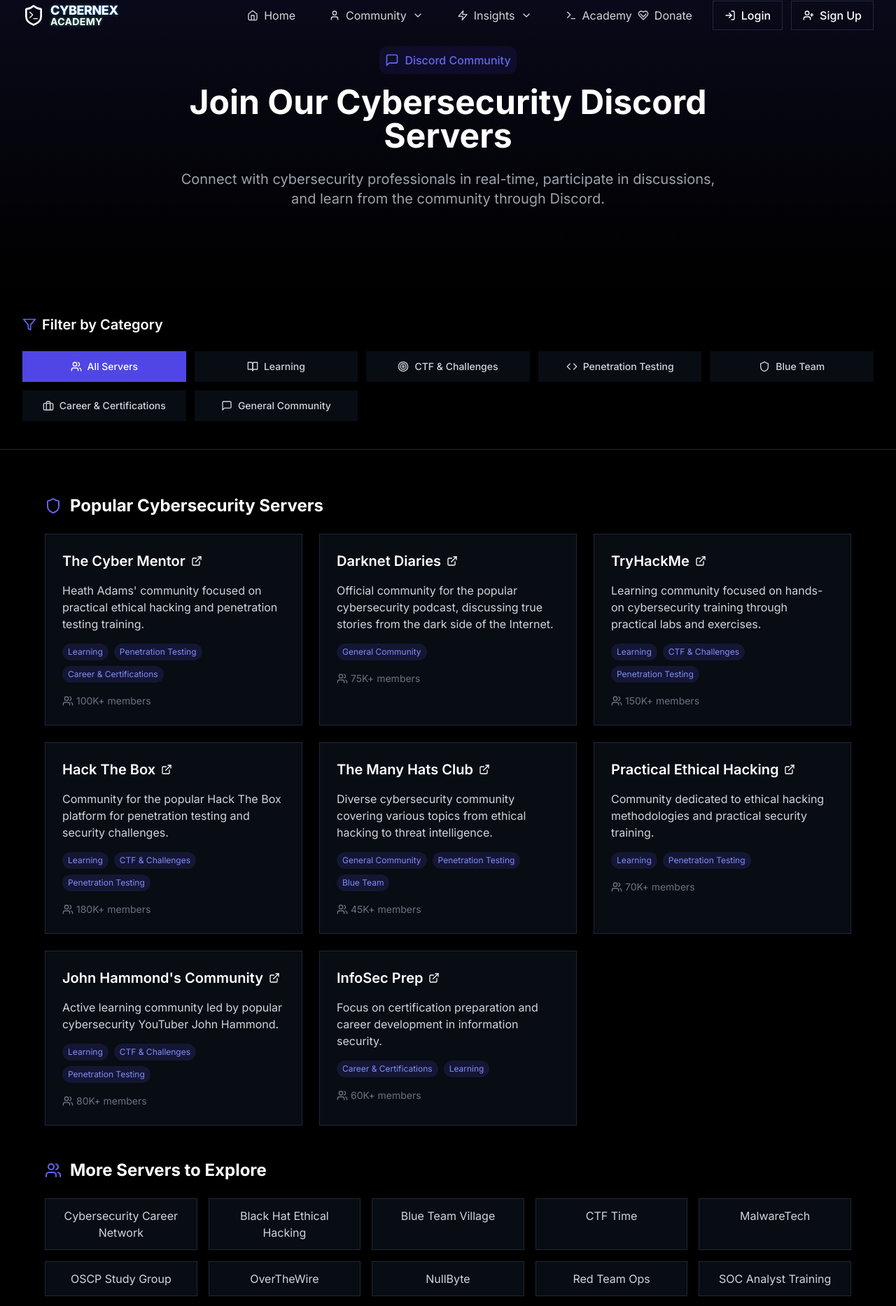
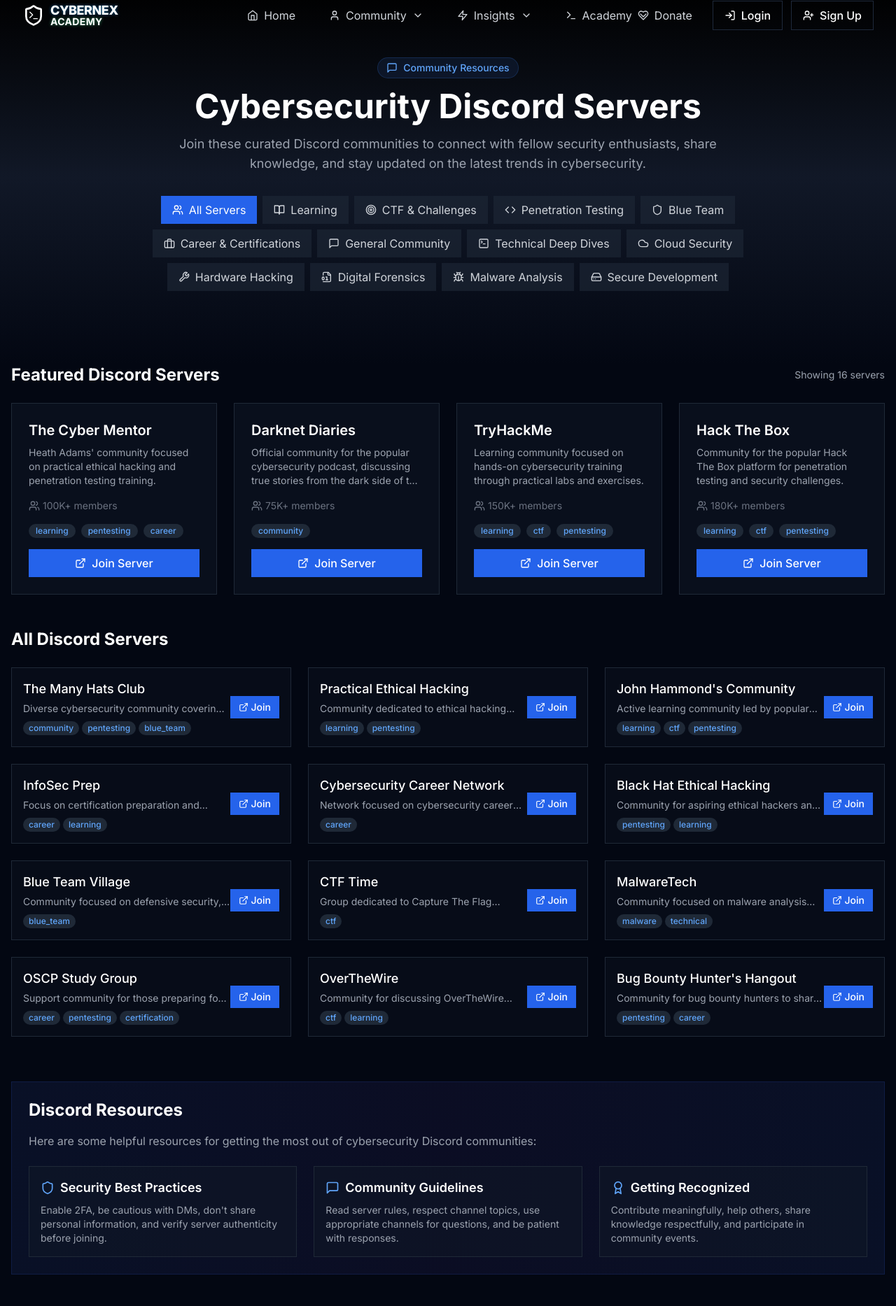
Before and after one commit to Blackpenguin46/cybernexacademy, a Next.js app: page /community/discord in a window 1280 px wide. Shown: the part 14-1881 px from the top of the page at 70% size. Built offline with nearby package versions, Linux system fonts and the light colour scheme.

Commit message:
Update Vercel config to deploy main branch to preview; fix Discord page icon

```diff
--- a/app/community/discord/page.tsx
+++ b/app/community/discord/page.tsx
@@ -1,10 +1,11 @@
 "use client"
 
 import { useState } from "react"
-import { Shield, ExternalLink, ThumbsUp, Users, MessageSquare, BookOpen, Target, Code, Server, Lock, AlertTriangle, Monitor, Flame, Award, Briefcase, Filter, X } from "lucide-react"
+import { Shield, ExternalLink, ThumbsUp, Users, MessageSquare, BookOpen, Target, Code, Server, Lock, AlertTriangle, Monitor, Flame, Award, Briefcase, Filter, X, HardDrive, Cloud, Wrench, FileDigit, Bug, TerminalSquare } from "lucide-react"
 import Link from "next/link"
 import { Button } from "@/components/ui/button"
 import CategoryFilter from '@/app/components/CategoryFilter'
+import { discordServers } from "@/data/discord-servers"
 
 // Define interface for Category
 interface Category {
@@ -25,91 +26,24 @@
     { id: 'blue_team', name: 'Blue Team', icon: Shield },
     { id: 'career', name: 'Career & Certifications', icon: Briefcase },
     { id: 'community', name: 'General Community', icon: MessageSquare },
-  ]
-
-  const popularServers = [
-    {
-      name: "The Cyber Mentor",
-      description: "Heath Adams' community focused on practical ethical hacking and penetration testing training.",
-      members: "100K+",
-      url: "https://discord.gg/thecybermentor",
-      categories: ["learning", "pentesting", "career"]
-    },
-    {
-      name: "Darknet Diaries",
-      description: "Official community for the popular cybersecurity podcast, discussing true stories from the dark side of the Internet.",
-      members: "75K+",
-      url: "https://discord.gg/darknetdiaries",
-      categories: ["community"]
-    },
-    {
-      name: "TryHackMe",
-      description: "Learning community focused on hands-on cybersecurity training through practical labs and exercises.",
-      members: "150K+",
-      url: "https://discord.gg/tryhackme",
-      categories: ["learning", "ctf", "pentesting"]
-    },
-    {
-      name: "Hack The Box",
-      description: "Community for the popular Hack The Box platform for penetration testing and security challenges.",
-      members: "180K+",
-      url: "https://discord.gg/hackthebox",
-      categories: ["learning", "ctf", "pentesting"]
-    },
-    {
-      name: "The Many Hats Club",
-      description: "Diverse cybersecurity community covering various topics from ethical hacking to threat intelligence.",
-      members: "45K+",
-      url: "https://discord.gg/themanyhatsclub",
-      categories: ["community", "pentesting", "blue_team"]
-    },
-    {
-      name: "Practical Ethical Hacking",
-      description: "Community dedicated to ethical hacking methodologies and practical security training.",
-      members: "70K+",
-      url: "https://discord.gg/ethicalhacking",
-      categories: ["learning", "pentesting"]
-    },
-    {
-      name: "John Hammond's Community",
-      description: "Active learning community led by popular cybersecurity YouTuber John Hammond.",
-      members: "80K+",
-      url: "https://discord.gg/johnhammond",
-      categories: ["learning", "ctf", "pentesting"]
-    },
-    {
-      name: "InfoSec Prep",
-      description: "Focus on certification preparation and career development in information security.",
-      members: "60K+",
-      url: "https://discord.gg/infosecprep",
-      categories: ["career", "learning"]
-    }
+    { id: 'technical', name: 'Technical Deep Dives', icon: TerminalSquare },
+    { id: 'cloud', name: 'Cloud Security', icon: Cloud },
+    { id: 'hardware', name: 'Hardware Hacking', icon: Wrench },
+    { id: 'forensics', name: 'Digital Forensics', icon: FileDigit },
+    { id: 'malware', name: 'Malware Analysis', icon: Bug },
+    { id: 'development', name: 'Secure Development', icon: HardDrive },
   ]
 
   // Filter servers based on selected category
   const filteredServers = selectedCategory === 'All'
-    ? popularServers
-    : popularServers.filter(server => server.categories.includes(selectedCategory));
+    ? discordServers
+    : discordServers.filter(server => server.categories.includes(selectedCategory));
 
-  const additionalServers = [
-    { name: "Cybersecurity Career Network", url: "https://discord.gg/cybercareernetwork" },
-    { name: "Black Hat Ethical Hacking", url: "https://discord.gg/blackhat" },
-    { name: "Blue Team Village", url: "https://discord.gg/blueteamvillage" },
-    { name: "CTF Time", url: "https://discord.gg/ctftime" },
-    { name: "MalwareTech", url: "https://discord.gg/malwaretech" },
-    { name: "OSCP Study Group", url: "https://discord.gg/oscp" },
-    { name: "OverTheWire", url: "https://discord.gg/overthewire" },
-    { name: "NullByte", url: "https://discord.gg/nullbyte" },
-    { name: "Red Team Ops", url: "https://discord.gg/redteamops" },
-    { name: "SOC Analyst Training", url: "https://discord.gg/socanalyst" },
-    { name: "CyberSec Labs", url: "https://discord.gg/cyberseclabs" },
-    { name: "HackTricks", url: "https://discord.gg/hacktricks" },
-    { name: "Bug Bounty Hunter's Hangout", url: "https://discord.gg/bugbounty" },
-    { name: "CyberSec Jobs & Internships", url: "https://discord.gg/cyberjobs" },
-    { name: "Linux Security Enthusiasts", url: "https://discord.gg/linuxsecurity" },
-    { name: "Threat Intelligence Exchange", url: "https://discord.gg/threatintel" },
-    { name: "Cybersecurity News & Updates", url: "https://discord.gg/cybernews" }
-  ]
+  // Featured servers - display first 4 of filter results or all servers
+  const featuredServers = filteredServers.slice(0, 4);
+
+  // Additional servers - display the rest
+  const additionalServers = filteredServers.slice(4);
 
   const features = [
     {
@@ -150,152 +84,200 @@
   ]
 
   return (
-    <div className="min-h-screen bg-black">
+    <div className="min-h-screen bg-gray-950 pb-20">
       {/* Hero Section */}
-      <section className="relative py-20 overflow-hidden">
-        <div className="absolute inset-0 bg-gradient-to-b from-indigo-900/20 to-black/20 z-10"></div>
-        <div className="absolute inset-0 bg-[url('/images/grid-pattern.svg')] opacity-10"></div>
-        <div className="container relative z-20">
-          <div className="max-w-3xl mx-auto text-center">
-            <div className="inline-flex items-center justify-center p-2 bg-indigo-600/10 rounded-xl mb-4">
-              <MessageSquare className="w-5 h-5 text-indigo-500 mr-2" />
-              <span className="text-indigo-500 font-medium">Discord Community</span>
+      <div className="relative bg-gradient-to-b from-black via-gray-900 to-gray-950 pt-24 pb-12">
+        <div className="absolute inset-0 bg-grid-pattern opacity-10"></div>
+
+        <div className="container mx-auto px-4 relative z-10">
+          <div className="flex flex-col items-center text-center mb-8">
+            {/* Category Badge */}
+            <div className="inline-flex items-center px-3 py-1 rounded-full bg-blue-500/10 border border-blue-500/20 text-blue-400 text-sm font-medium mb-4">
+              <MessageSquare className="w-4 h-4 mr-2" />
+              Community Resources
             </div>
-            <h1 className="text-4xl md:text-5xl font-bold mb-6 text-white">
-              Join Our Cybersecurity Discord Servers
+
+            <h1 className="text-4xl md:text-5xl font-bold text-white mb-4">
+              Cybersecurity Discord Servers
             </h1>
-            <p className="text-xl text-gray-400 mb-8">
-              Connect with cybersecurity professionals in real-time, participate in discussions, and learn from the community through Discord.
+
+            <p className="max-w-3xl text-gray-400 text-lg mb-8">
+              Join these curated Discord communities to connect with fellow security enthusiasts, share knowledge,
+              and stay updated on the latest trends in cybersecurity.
             </p>
+
+            {/* Filter Component */}
+            <div className="w-full max-w-4xl">
+              <div className="flex flex-wrap justify-center gap-2 mb-6">
+                {categories.map((category) => (
+                  <button
+                    key={category.id}
+                    onClick={() => setSelectedCategory(category.id)}
+                    className={`flex items-center gap-2 px-4 py-2 rounded-lg transition-all ${
+                      selectedCategory === category.id
+                        ? 'bg-blue-600 text-white'
+                        : 'bg-gray-800/60 hover:bg-gray-800 text-gray-300'
+                    }`}
+                  >
+                    <category.icon className="w-4 h-4" />
+                    <span>{category.name}</span>
+                    {selectedCategory === category.id && selectedCategory !== 'All' && (
+                      <X
+                        className="w-4 h-4 ml-1 hover:text-red-400"
+                        onClick={(e) => {
+                          e.stopPropagation();
+                          setSelectedCategory('All');
+                        }}
+                      />
+                    )}
+                  </button>
+                ))}
               </div>
             </div>
-      </section>
+          </div>
+        </div>
+      </div>
 
-      {/* Categories Filter */}
-      <CategoryFilter
-        categories={categories}
-        selectedCategory={selectedCategory}
-        setSelectedCategory={setSelectedCategory}
-        accentColor="indigo"
-      />
+      {/* Main content */}
+      <div className="container mx-auto px-4">
+        {/* Section: Featured Discord Servers */}
+        <div className="mb-12">
+          <div className="flex justify-between items-center mb-6">
+            <h2 className="text-2xl font-bold text-white">
+              {selectedCategory === 'All' ? 'Featured Discord Servers' : `${categories.find(c => c.id === selectedCategory)?.name} Servers`}
+            </h2>
+            <span className="text-gray-400 text-sm">
+              Showing {filteredServers.length} servers
+            </span>
+          </div>
 
-      {/* Popular Servers */}
-      <section className="py-16">
-        <div className="container">
-          <div className="max-w-6xl mx-auto">
-            {filteredServers.length > 0 ? (
-              <div className="mb-12">
-                <h2 className="text-2xl font-bold text-white mb-6 flex items-center">
-                  <Shield className="w-6 h-6 text-indigo-500 mr-3" />
-                  Popular Cybersecurity Servers
-                </h2>
-                <div className="grid gap-6 md:grid-cols-2 lg:grid-cols-3">
-                  {filteredServers.map((server, index) => (
+          <div className="grid grid-cols-1 md:grid-cols-2 lg:grid-cols-4 gap-6">
+            {featuredServers.map((server, index) => (
               <div
                 key={index}
-                      className="bg-gray-900/50 border border-gray-800 rounded-lg p-6 hover:border-indigo-500/50 transition-colors"
+                className="bg-gray-900/50 border border-gray-800 rounded-lg overflow-hidden hover:border-blue-500/30 transition-all hover:shadow-lg hover:shadow-blue-500/10"
               >
-                      <div className="flex justify-between items-start mb-4">
-                        <h3 className="text-xl font-semibold text-white">
-                          <Link href={server.url} target="_blank" rel="noopener noreferrer" className="hover:text-indigo-400 transition-colors flex items-center">
-                            {server.name}
-                            <ExternalLink className="w-4 h-4 ml-2" />
-                          </Link>
-                        </h3>
+                <div className="p-6">
+                  <h3 className="text-xl font-semibold text-white mb-2">{server.name}</h3>
+                  <p className="text-gray-400 text-sm mb-4 line-clamp-3">{server.description}</p>
+
+                  <div className="flex items-center text-gray-500 text-sm mb-4">
+                    <Users className="w-4 h-4 mr-1" />
+                    <span>{server.members} members</span>
                   </div>
-                      <p className="text-gray-300 mb-4">{server.description}</p>
+
                   <div className="flex flex-wrap gap-2 mb-4">
-                        {server.categories.map((category, catIndex) => (
+                    {server.categories.map((cat, idx) => (
                       <span
-                            key={catIndex}
-                            className="bg-indigo-900/30 text-indigo-400 text-xs px-2 py-1 rounded-full"
+                        key={idx}
+                        className="inline-flex items-center px-2.5 py-0.5 rounded-full bg-gray-800 text-blue-400 text-xs font-medium"
                       >
-                            {categories.find(cat => cat.id === category)?.name || category}
+                        {cat}
                       </span>
                     ))}
                   </div>
-                      <div className="flex items-center text-gray-500 text-sm">
-                        <Users className="w-4 h-4 mr-1" />
-                        <span>{server.members} members</span>
+
+                  <Link
+                    href={server.url}
+                    target="_blank"
+                    rel="noopener noreferrer"
+                    className="inline-flex items-center justify-center w-full gap-2 bg-blue-600 hover:bg-blue-700 text-white font-medium px-4 py-2 rounded-md transition-colors"
+                  >
+                    <ExternalLink className="w-4 h-4" />
+                    Join Server
+                  </Link>
                 </div>
               </div>
             ))}
           </div>
         </div>
-            ) : (
-              <div className="text-center py-12 bg-gray-900 rounded-lg border border-gray-800">
-                <Filter className="h-12 w-12 text-gray-500 mx-auto mb-4" />
-                <h3 className="text-xl font-medium text-white mb-2">No servers match your filter</h3>
-                <p className="text-gray-400 mb-6">Try selecting a different category or clear your filter</p>
-                <Button
-                  variant="outline"
-                  onClick={() => setSelectedCategory('All')}
-                  className="flex items-center gap-2"
+
+        {/* Section: All Servers */}
+        {additionalServers.length > 0 && (
+          <div>
+            <h2 className="text-2xl font-bold text-white mb-6">
+              {selectedCategory === 'All' ? 'All Discord Servers' : 'More Servers'}
+            </h2>
+
+            <div className="grid grid-cols-1 md:grid-cols-2 lg:grid-cols-3 gap-6">
+              {additionalServers.map((server, index) => (
+                <div
+                  key={index}
+                  className="flex items-center justify-between bg-gray-900/30 border border-gray-800 hover:border-blue-500/30 rounded-lg p-4 transition-all"
                 >
-                  <X className="h-4 w-4" /> Clear filters
-                </Button>
-              </div>
+                  <div>
+                    <h3 className="text-lg font-medium text-white">{server.name}</h3>
+                    <p className="text-gray-400 text-sm line-clamp-1 mt-1">{server.description}</p>
+                    <div className="flex flex-wrap gap-1 mt-2">
+                      {server.categories.slice(0, 3).map((cat, idx) => (
+                        <span
+                          key={idx}
+                          className="inline-flex items-center px-2 py-0.5 rounded-full bg-gray-800 text-blue-400 text-xs font-medium"
+                        >
+                          {cat}
+                        </span>
+                      ))}
+                      {server.categories.length > 3 && (
+                        <span className="inline-flex items-center px-2 py-0.5 rounded-full bg-gray-800 text-gray-400 text-xs font-medium">
+                          +{server.categories.length - 3}
+                        </span>
                       )}
-
-            {/* Additional Servers Section */}
-            <div className="mb-12">
-              <h2 className="text-2xl font-bold text-white mb-6 flex items-center">
-                <Users className="w-6 h-6 text-indigo-500 mr-3" />
-                More Servers to Explore
-              </h2>
-              <div className="grid grid-cols-2 md:grid-cols-3 lg:grid-cols-5 gap-4">
-                {additionalServers.map((server, index) => (
-                  <Link
-                    key={index}
-                    href={server.url}
-                    className="bg-gray-900/50 border border-gray-800 rounded-lg p-3 hover:border-indigo-500/50 hover:text-indigo-400 transition-colors text-gray-300 text-center"
-                  >
-                    {server.name}
-                  </Link>
-                ))}
                     </div>
                   </div>
 
-            {/* Features Section */}
-            <div className="mb-12">
-              <h2 className="text-2xl font-bold text-white mb-6 flex items-center">
-                <Award className="w-6 h-6 text-indigo-500 mr-3" />
-                Discord Community Benefits
-              </h2>
-              <div className="grid gap-6 md:grid-cols-2 lg:grid-cols-3">
-                {features.map((feature, index) => (
-                  <div
-                    key={index}
-                    className="bg-gray-900/50 border border-gray-800 rounded-lg p-6"
+                  <Link
+                    href={server.url}
+                    target="_blank"
+                    rel="noopener noreferrer"
+                    className="inline-flex items-center gap-1 bg-blue-600 hover:bg-blue-700 text-white font-medium px-3 py-1.5 rounded-md transition-colors text-sm"
                   >
-                    <h3 className="text-xl font-semibold text-white mb-2">{feature.title}</h3>
-                    <p className="text-gray-400">{feature.description}</p>
+                    <ExternalLink className="w-3.5 h-3.5" />
+                    Join
+                  </Link>
                 </div>
               ))}
             </div>
           </div>
+        )}
+
+        {/* Resources Section */}
+        <div className="mt-16 mb-12 bg-gradient-to-r from-blue-950/30 via-indigo-950/30 to-blue-950/30 border border-blue-900/30 rounded-lg p-6">
+          <h2 className="text-2xl font-bold text-white mb-4">Discord Resources</h2>
+          <p className="text-gray-400 mb-6">Here are some helpful resources for getting the most out of cybersecurity Discord communities:</p>
+
+          <div className="grid grid-cols-1 md:grid-cols-2 lg:grid-cols-3 gap-6">
+            <div className="bg-gray-900/50 border border-gray-800 rounded-lg p-4">
+              <h3 className="text-lg font-semibold text-white mb-2 flex items-center gap-2">
+                <Shield className="w-5 h-5 text-blue-400" />
+                Security Best Practices
+              </h3>
+              <p className="text-gray-400 text-sm">
+                Enable 2FA, be cautious with DMs, don't share personal information, and verify server authenticity before joining.
+              </p>
+            </div>
+
+            <div className="bg-gray-900/50 border border-gray-800 rounded-lg p-4">
+              <h3 className="text-lg font-semibold text-white mb-2 flex items-center gap-2">
+                <MessageSquare className="w-5 h-5 text-blue-400" />
+                Community Guidelines
+              </h3>
+              <p className="text-gray-400 text-sm">
+                Read server rules, respect channel topics, use appropriate channels for questions, and be patient with responses.
+              </p>
+            </div>
+
+            <div className="bg-gray-900/50 border border-gray-800 rounded-lg p-4">
+              <h3 className="text-lg font-semibold text-white mb-2 flex items-center gap-2">
+                <Award className="w-5 h-5 text-blue-400" />
+                Getting Recognized
+              </h3>
+              <p className="text-gray-400 text-sm">
+                Contribute meaningfully, help others, share knowledge respectfully, and participate in community events.
+              </p>
             </div>
           </div>
-      </section>
-
-      {/* Guidelines Section */}
-      <section className="py-16 border-t border-gray-800">
-        <div className="container">
-          <div className="max-w-6xl mx-auto">
-            <h2 className="text-2xl font-bold mb-6 text-white">Community Guidelines</h2>
-            <ul className="space-y-4">
-              {guidelines.map((guideline, index) => (
-                <li key={index} className="flex gap-3">
-                  <ThumbsUp className="h-6 w-6 flex-shrink-0 text-indigo-500 mt-1" />
-                  <div>
-                    <p className="text-gray-300">{guideline}</p>
-                  </div>
-                </li>
-              ))}
-            </ul>
         </div>
       </div>
-      </section>
     </div>
   )
 }
```
Also changed, not shown: vercel.json. Lines whose indentation alone changed are shown as unchanged.
